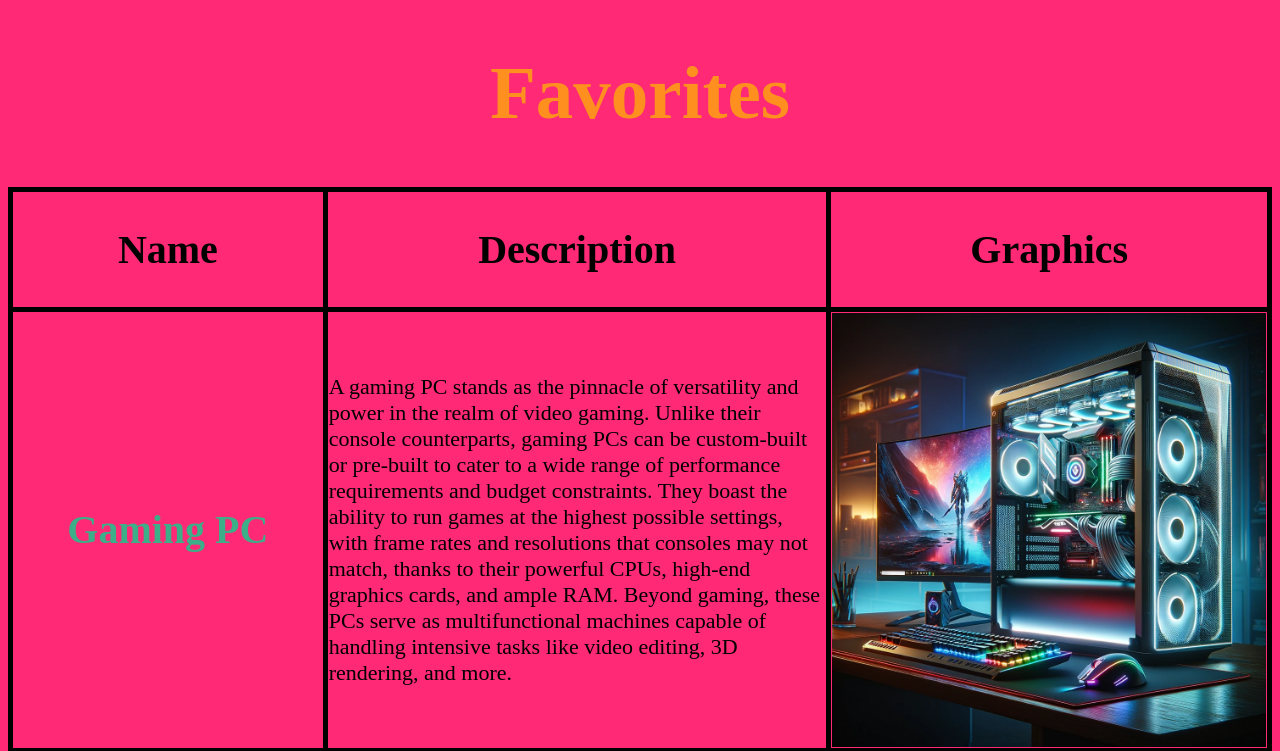
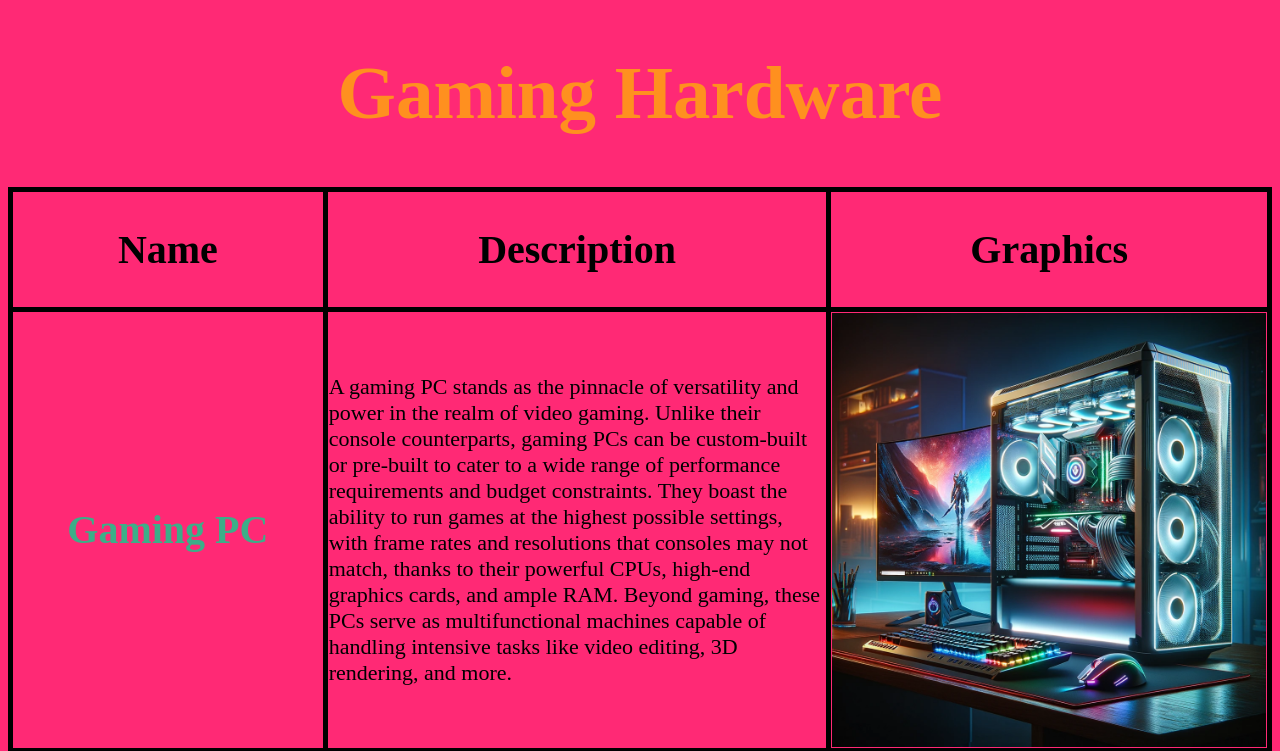
Before and after one commit to Abdullah3245/abdullah3245.github.io, a plain HTML site: page S1A3/consoles.html in a window 1280 px wide. Shown: the top 751 px of the page. Drawn offline with Linux system fonts and the light colour scheme.

Commit message:
Update consoles.html

```diff
--- a/S1A3/consoles.html
+++ b/S1A3/consoles.html
@@ -9,7 +9,7 @@
      <meta name="viewport" content="width=device-width, initial-scale=1">
      <link rel="stylesheet" href="https://fonts.googleapis.com/icon?family=Material+Icons">
 </head>
-<h1 span style = "color:#ff901f">Favorites</h1>
+<h1 span style = "color:#ff901f">Gaming Hardware</h1>
 <table>
      <tr>
      <th id="tcol1"><h2>Name</h2></th>
```
